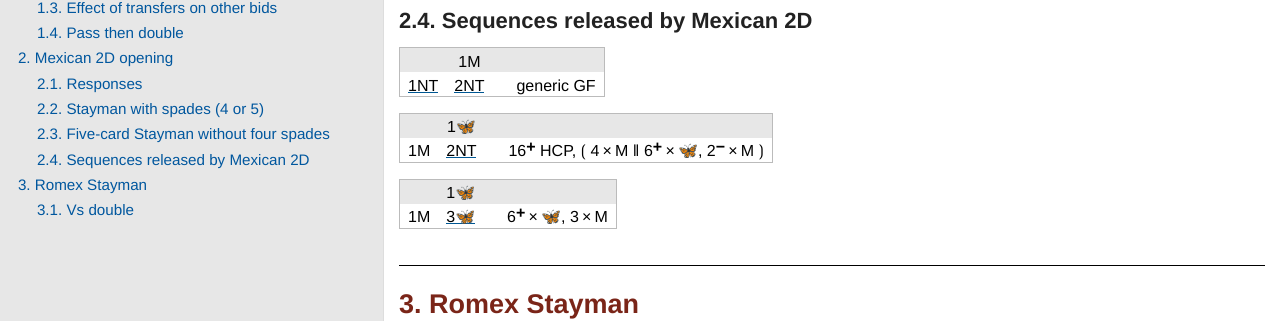
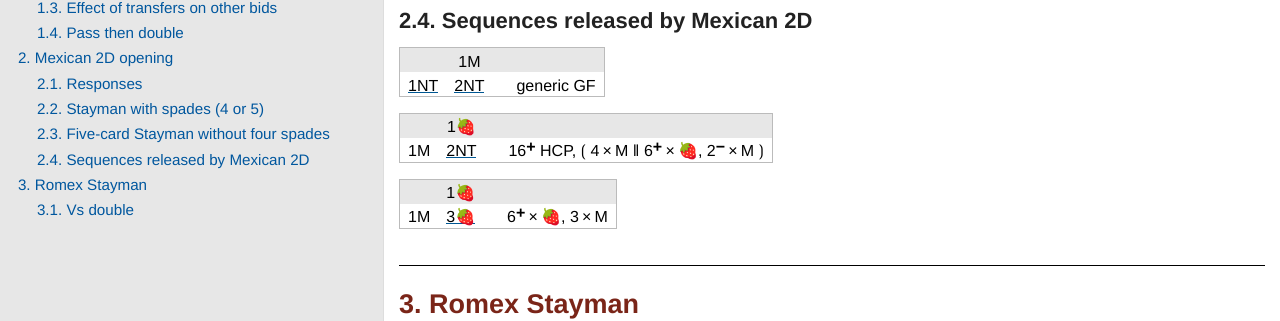
Before and after one commit to kjraywood/kjraywood.github.io, a Jekyll site: the page rbsys/staging.html, which Jekyll copies as it is, in a window 1280 px wide and 900 px high, scrolled down 2839 px. Shown: the part 142-463 px from the top of the window. Built offline with Jekyll 4.4.1, drawn with Linux system fonts in a browser that asks for light colours.

Commit message:
replace butterflies with strawberries

```diff
--- a/rbsys/staging.html
+++ b/rbsys/staging.html
@@ -231,7 +231,7 @@ strain in which we are likely to play.</p>
 <tr>
 <td class="tableblock halign-center valign-top"><p class="tableblock">2NT</p></td>
 <td class="tableblock halign-left valign-top"><p class="tableblock"><mark>weak with clubs,</mark> <em>or</em>
-        <span class="nobr">strong with both minors</span></p></td>
+        <mark><span class="nobr">strong with both minors</span> </mark></p></td>
 </tr>
 <tr>
 <td class="tableblock halign-center valign-top"><p class="tableblock">3<span class="cardsuit green">&#x2663;&#xFE0E;</span></p></td>
@@ -581,7 +581,7 @@ no fit.</p>
 <tbody>
 <tr>
 <td class="tableblock halign-center valign-top"></td>
-<td class="tableblock halign-center valign-top"><p class="tableblock">1&#x1f98b;</p></td>
+<td class="tableblock halign-center valign-top"><p class="tableblock">1&#x1f353;&#xFE0F;</p></td>
 <td class="tableblock halign-center valign-top"></td>
 <td class="tableblock halign-left valign-top"></td>
 </tr>
@@ -590,8 +590,8 @@ no fit.</p>
 <td class="tableblock halign-center valign-top"><p class="tableblock"><span class="alert">2NT</span></p></td>
 <td class="tableblock halign-center valign-top"></td>
 <td class="tableblock halign-left valign-top"><p class="tableblock">16<span class="vhigher"><strong>+</strong></span> HCP,
-                    <span class="nobr">&#x27ee; 4&thinsp;&times;&thinsp;M &#x2016;
-		           6<span class="vhigher"><strong>+</strong></span>&thinsp;&times;&thinsp;&#x1f98b;, 2<span class="vhigher"><strong>&#8722;</strong></span>&thinsp;&times;&thinsp;M &#x27ef;</span></p></td>
+                <span class="nobr">&#x27ee; 4&thinsp;&times;&thinsp;M &#x2016;
+	              6<span class="vhigher"><strong>+</strong></span>&thinsp;&times;&thinsp;&#x1f353;&#xFE0F;, 2<span class="vhigher"><strong>&#8722;</strong></span>&thinsp;&times;&thinsp;M &#x27ef;</span></p></td>
 </tr>
 </tbody>
 </table>
@@ -605,15 +605,15 @@ no fit.</p>
 <tbody>
 <tr>
 <td class="tableblock halign-center valign-top"></td>
-<td class="tableblock halign-center valign-top"><p class="tableblock">1&#x1f98b;</p></td>
+<td class="tableblock halign-center valign-top"><p class="tableblock">1&#x1f353;&#xFE0F;</p></td>
 <td class="tableblock halign-center valign-top"></td>
 <td class="tableblock halign-left valign-top"></td>
 </tr>
 <tr>
 <td class="tableblock halign-center valign-top"><p class="tableblock">1M</p></td>
-<td class="tableblock halign-center valign-top"><p class="tableblock"><span class="alert">3&#x1f98b;</span></p></td>
+<td class="tableblock halign-center valign-top"><p class="tableblock"><span class="alert">3&#x1f353;&#xFE0F;</span></p></td>
 <td class="tableblock halign-center valign-top"></td>
-<td class="tableblock halign-left valign-top"><p class="tableblock">6<span class="vhigher"><strong>+</strong></span>&thinsp;&times;&thinsp;&#x1f98b;, 3&thinsp;&times;&thinsp;M</p></td>
+<td class="tableblock halign-left valign-top"><p class="tableblock">6<span class="vhigher"><strong>+</strong></span>&thinsp;&times;&thinsp;&#x1f353;&#xFE0F;, 3&thinsp;&times;&thinsp;M</p></td>
 </tr>
 </tbody>
 </table>
```
